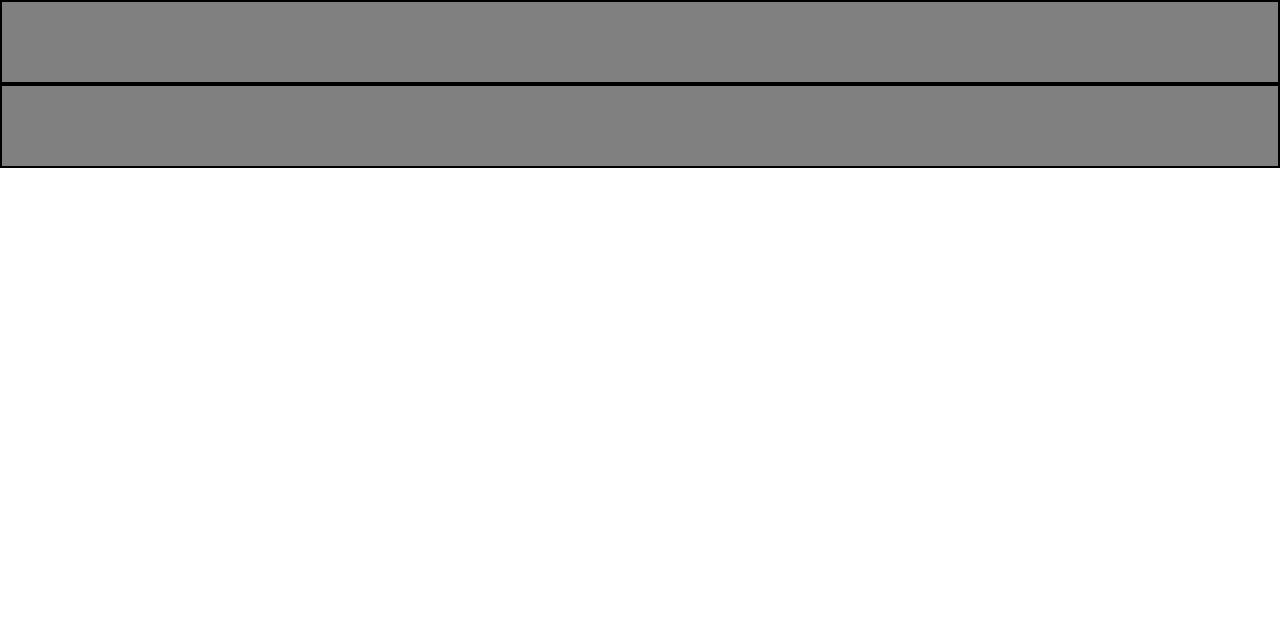
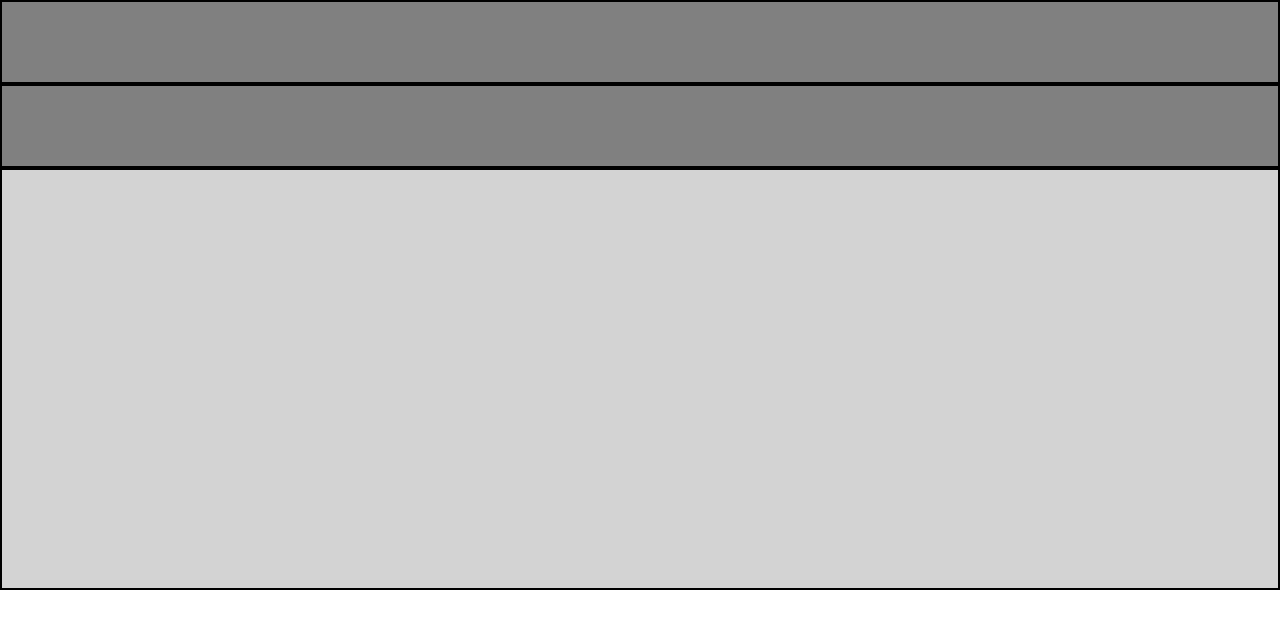
Before and after one commit to emazack/html-css-hubspot, a plain HTML site: page index.html in a window 1280 px wide. Drawn offline with Linux system fonts and the light colour scheme.

Commit message:
CSS HTLM: Struttura header parte 2

```diff
--- a/css/style.css
+++ b/css/style.css
@@ -18,3 +18,12 @@ nav{
   border: 2px solid;
   /* DEBUG:  */
 }
+
+/* JUMBOTRON */
+#jumbotron{
+  /* DEBUG:  */
+  background-color: lightgrey;
+  padding: 200px;
+  border: 2px solid
+  /* DEBUG */
+}
--- a/index.html
+++ b/index.html
@@ -44,7 +44,15 @@
       </nav>
 
       <!------- JUMBOTRON ------->
-      <div class="">
+      <div class="" id="jumbotron">
+
+        <!-- IMMAGINE sottofondo -->
+        <img src="" alt="">
+
+        <!-- Testo con bottone -->
+        <div class="">
+
+        </div>
 
       </div>
 
```
